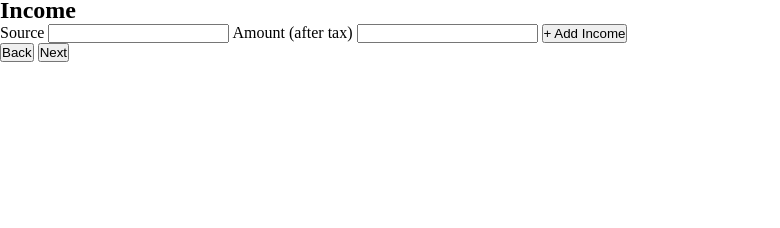
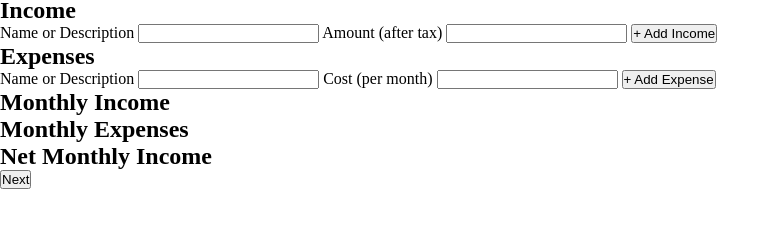
Before and after one commit to mads-byte/Budget-Tracker, a plain HTML site: page index.html in a window 1280 px wide. Shown: the part 40-268 px from the top of the page, without its empty margins (0-780 px from the left). Drawn offline with Linux system fonts and the light colour scheme.

Commit message:
html structure of each section, no pagination yet

```diff
--- a/index.html
+++ b/index.html
@@ -13,10 +13,10 @@
         <h1>Your Budget Planner</h1>
     </header>
     <main>
-        <section class="incomeSection">
+        <section id="incomeSection">
             <div id="incomeInput">
                 <h1>Income</h1>
-                <label for="sourceName">Source</label>
+                <label for="sourceName">Name or Description</label>
                 <input type="text" id="sourceName">
                 <label for="amountInput">Amount <span id="afterTax">(after tax)</span></label>
                 <input type="number" id="amountInput">
@@ -24,9 +24,41 @@
             </div>
             <div id="incomeList"></div>
         </section>
-        <div>
-            <button>Back</button>
-            <button>Next</button>
+
+
+        <section id="expenseSection">
+            <div id="expenseInput">
+                <h1>Expenses</h1>
+                <label for="expenseName">Name or Description</label>
+                <input type="text" id="expenseName">
+                <label for="costInput">Cost <span id="afterTax">(per month)</span></label>
+                <input type="number" id="costInput">
+                <button id="appendExpense">+ Add Expense</button>
+            </div>
+            <div id="expenseList"></div>
+        </section>
+
+        <section id="summarySection">
+            <div id="incomeSummary">
+                <h1>Monthly Income <span id="monthlyIncome"></span></h1>
+            </div>
+            <div id="expenseSummary">
+                <h1>Monthly Expenses <span id="monthlyExpenses"></span></h1>
+            </div>
+            <div id="netIncomeSummary">
+                <h1>Net Monthly Income <span id="netIncome"></span></h1>
+            </div>
+
+            <div id="advice"></div>
+
+        </section>
+
+
+
+
+        <div id="navButtons">
+            <button id="backBtn">Back</button>
+            <button id="nextBtn">Next</button>
         </div>
 
     </main>
--- a/index.js
+++ b/index.js
@@ -0,0 +1 @@
+const incomeSection = document.getElementById('incomeSection');
--- a/style.css
+++ b/style.css
@@ -8,3 +8,7 @@ input::-webkit-inner-spin-button {
     -webkit-appearance: none;
     margin: 0;
 }
+
+#backBtn {
+    display: none;
+}
```
